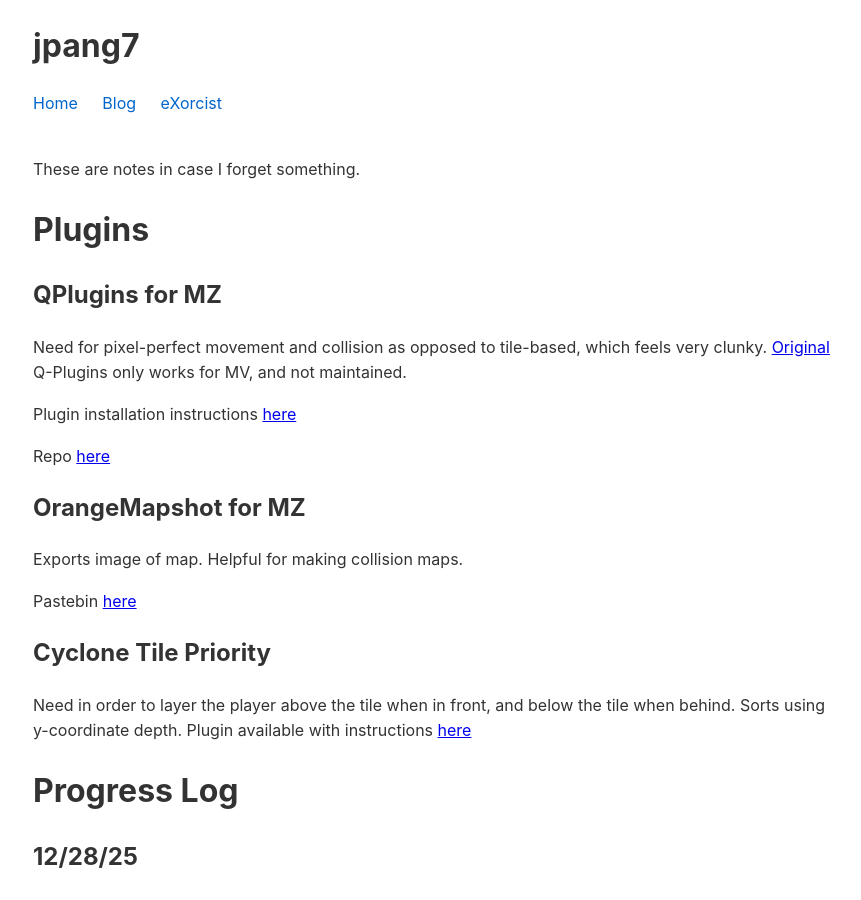
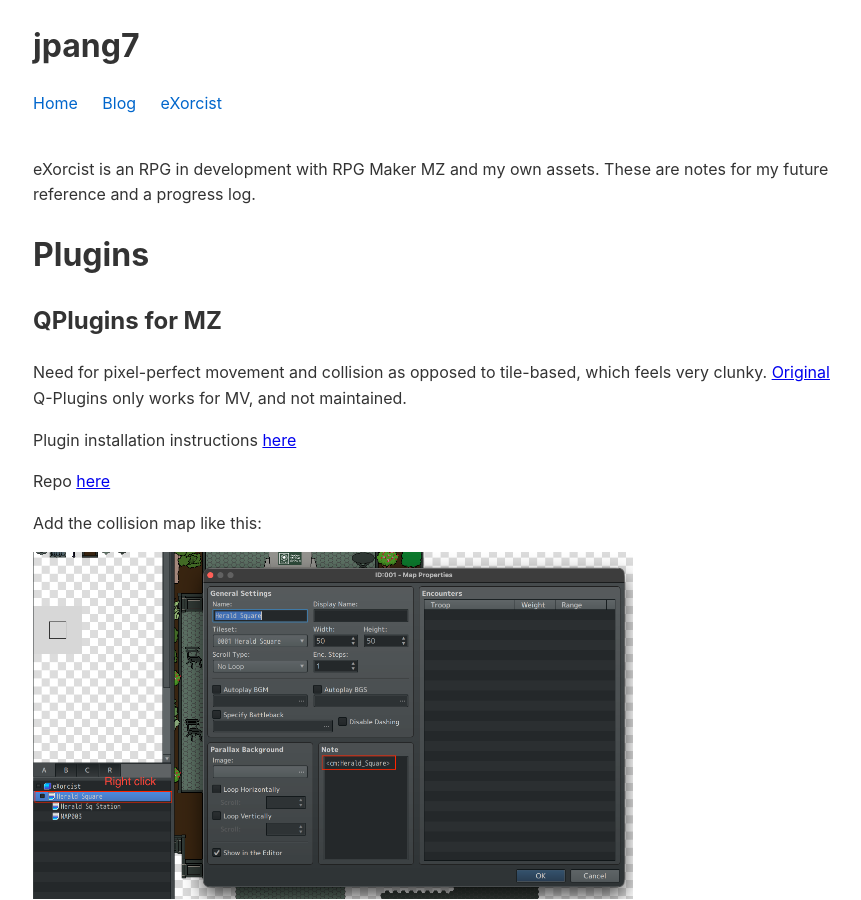
Before and after one commit to jpang7/jpang7.github.io, a Jekyll site: the page built from exorcist.md, in a window 1280 px wide and 900 px high. Shown: the whole window, without its empty margins (207-1068 px from the left). Built offline with Jekyll 4.4.1, drawn with Linux system fonts in a browser that asks for light colours.

Commit message:
collision map screenshot

```diff
--- a/exorcist.md
+++ b/exorcist.md
@@ -3,7 +3,8 @@ layout: default
 title: eXorcist RPG
 ---
 
-These are notes in case I forget something.
+eXorcist is an RPG in development with RPG Maker MZ and my own assets. These are
+notes for my future reference and a progress log.
 
 # Plugins
 
@@ -17,6 +18,10 @@ Plugin installation instructions
 [here](https://forums.rpgmakerweb.com/index.php?threads/lunatechs-mv-mz-plugins-tools.127082/page-5#post-1181837)
 
 Repo [here](https://github.com/LunaTechsDev/Luna-QPlugins/releases)
+
+Add the collision map like this:
+
+{% include image.html src="/img/cm_tutorial.png" alt="Add collision map like this" width=75 %}
 
 ## OrangeMapshot for MZ
 
```
Also changed, not shown: img/cm_tutorial.png (added).
